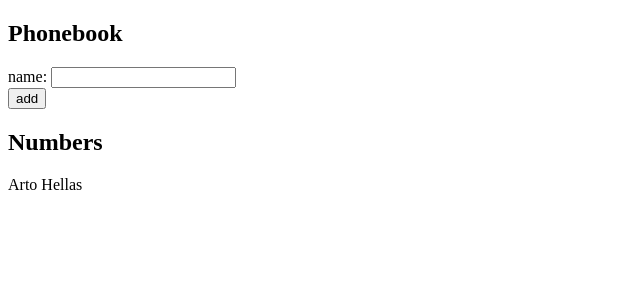
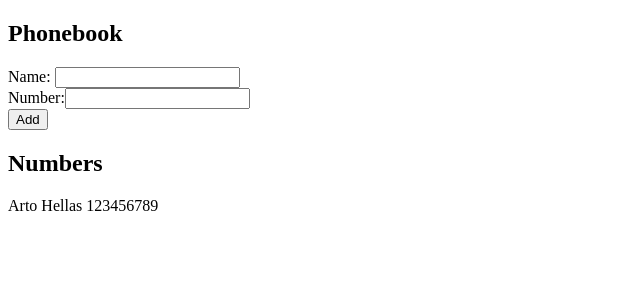
Before and after one commit to MichelPescina/FullStackOpen-Answers, a React (Vite) app in the folder part2/phonebook/: page / in a window 1280 px wide. Shown: the top 300 px of the page, without its empty margins (0-640 px from the left). Built offline with nearby package versions, Linux system fonts and the light colour scheme.

Commit message:
Finished exercise 2.8

```diff
--- a/part2/phonebook/src/App.jsx
+++ b/part2/phonebook/src/App.jsx
@@ -1,7 +1,7 @@
 import { useState } from 'react'
 
 const Entry = ({entry}) => {
-  return <div>{entry.name}</div>
+  return <div>{entry.name} {entry.number}</div>
 }
 
 const Phonebook = ({data}) => {
@@ -17,12 +17,13 @@ const Phonebook = ({data}) => {
 
 const App = () => {
   const [persons, setPersons] = useState([
-    { name: 'Arto Hellas' }
+    { name: 'Arto Hellas', number: "123456789"}
   ])
   const [newName, setNewName] = useState('')
+  const [newNum, setNewNum] = useState('')
 
-  const updateInput = (event) => {
-    setNewName(event.target.value)
+  const factoryUpdate = (setState) => {
+    return (event) => setState(event.target.value)
   }
 
   const hasName = (data, name) => data.some(
@@ -35,9 +36,10 @@ const App = () => {
       alert(`${newName} is already added to phonebook.`)
     }
     else {
-      let updatedPersons = [...persons, {name: newName}]
+      let updatedPersons = [...persons, {name: newName, number: newNum}]
       setPersons(updatedPersons)
       setNewName('')
+      setNewNum('')
     }
   }
 
@@ -46,11 +48,17 @@ const App = () => {
       <h2>Phonebook</h2>
       <form onSubmit={handleSubmit}>
         <div>
-          name: <input value={newName} onChange={updateInput}/>
+          Name: <input value={newName} onChange={factoryUpdate(setNewName)}/>
         </div>
         <div>
-          <button type="submit">add</button>
+          Number:
+          <input
+            type="tel"
+            value={newNum}
+            onChange={factoryUpdate(setNewNum)}
+          />
         </div>
+        <div> <button type="submit">Add</button> </div>
       </form>
       <h2>Numbers</h2>
       <Phonebook data={persons}></Phonebook>
```
